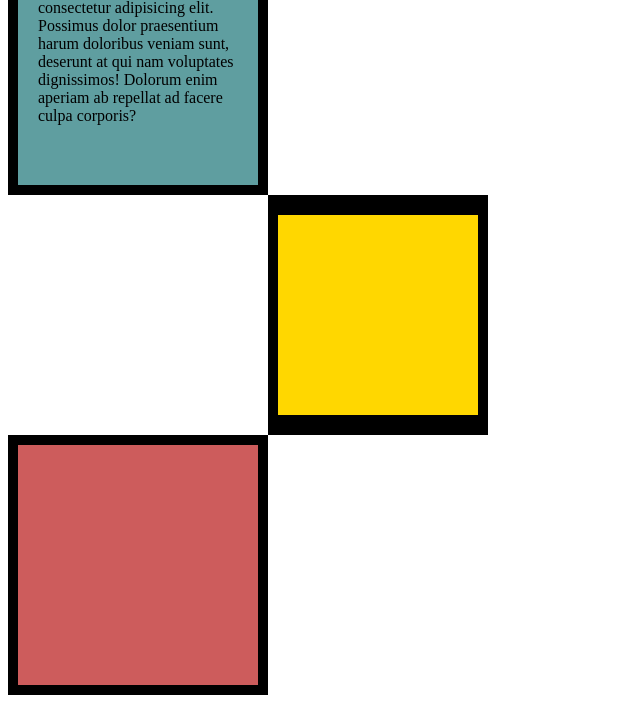
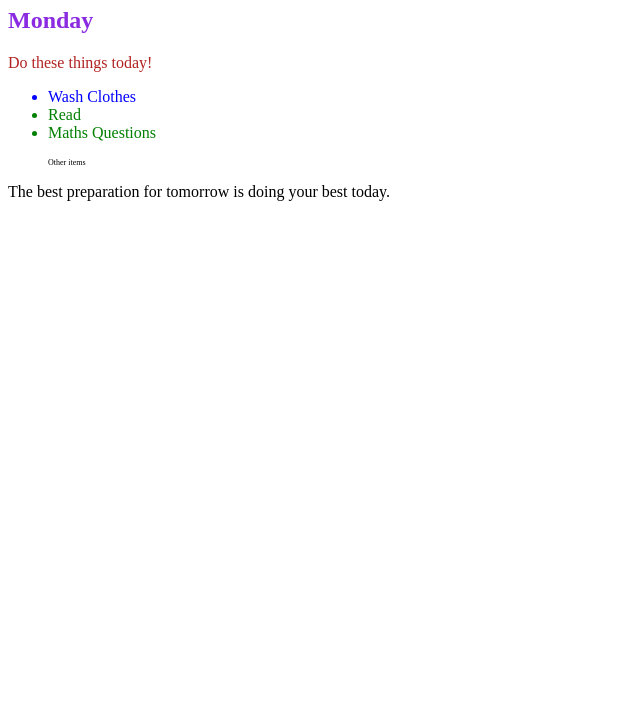
Before and after one commit to ashikch25111/CSS-project, a plain HTML site: page index.html in a window 1280 px wide. Shown: the part 73-800 px from the top of the page, without its empty margins (0-640 px from the left). Drawn offline with Linux system fonts and the light colour scheme.

Commit message:
Add files via upload

```diff
--- a/index.html
+++ b/index.html
@@ -3,64 +3,28 @@
 
 <head>
   <meta charset="UTF-8">
-  <title>CSS Box Model</title>
-  <style>
-    /* Write your CSS code here */
-    div{
-      height: 200px;
-      width: 200px;
-    }
-    #first{
-      background-color: cadetblue;
-      padding:20px;
-      border: 10px solid black;
-    }
-    #second{
-      background-color: gold;
-      border: solid black;
-      border-width: 20px 10px ;
-      margin-left: 260px;
-    }
-
-    #third{
-      background-color: indianred;
-      border: 10px solid black;
-      padding:20px;
-    }
-
-  </style>
+  <title>Combining CSS Selectors</title>
+  <link rel="stylesheet" href="./style.css">
 </head>
 
+<!-- Don't change any of the HTML code! -->
+
 <body>
+  <h1>To Do List</h1>
+  <h2>Monday</h2>
+  <div class="box">
+    <p class="done">Do these things today!</p>
+    <ul class="list">
+      <li>Wash Clothes</li>
+      <li class="done">Read</li>
+      <li class="done">Maths Questions</li>
+    </ul>
+  </div>
 
-
-  <!-- TODOs:
-1. Create 3 Boxes using the div element.
-2. Set their sizes to 200px heigh by 200px wide.
-3. Set different background colors for each of the boxes (I used cadetblue, gold and indianred).
-4. Add a paragraph <p> element into the first div and add the following words:
-    Lorem ipsum dolor sit amet, consectetur adipiscing elit. Aliquam at sapien porttitor urna elementum lacinia. In
-    id magna pulvinar, ultricies lorem id, vehicula elit. Aliquam eu luctus nisl, vitae pellentesque magna. Phasellus
-    dolor metus, laoreet ac convallis sit amet, efficitur sed dolor.
-5. Set the 1st div to have 20px padding all around with a black 10px border.
-6. Fix the style of the <p> element to remove all margins.
-Hint: Use the CSS inspector in Chrome.
-7. Set the 2nd div to have a 20px border on top and bottom and 10px border left and right. (See goal image)
-8. Set the 3rd div to have a 10px border
-9. Set the margins for the divs so that each box corner touches the other. (See the goal image)
--->
-
-<div id="first">
-  <p>
-    Lorem ipsum dolor sit amet consectetur adipisicing elit. Possimus dolor praesentium harum doloribus veniam sunt, deserunt at qui nam voluptates dignissimos! Dolorum enim aperiam ab repellat ad facere culpa corporis?
-  </p>
-</div>
-<div id="second">
-
-</div>
-<div id="third">
-
-</div>
+  <ul>
+    <p class="done">Other items</p>
+  </ul>
+  <p>The best preparation for tomorrow is doing your best today.</p>
 
 </body>
 
--- a/style.css
+++ b/style.css
@@ -0,0 +1,20 @@
+/* Write your code here: */
+h1,h2{
+    color:blueviolet;
+}
+
+.box > p{
+   color:firebrick;
+}
+
+.box li{
+    color:blue;
+}
+
+li.done{
+    color:green;
+}
+
+ul p.done{
+    font-size: 0.5rem;
+}
```
